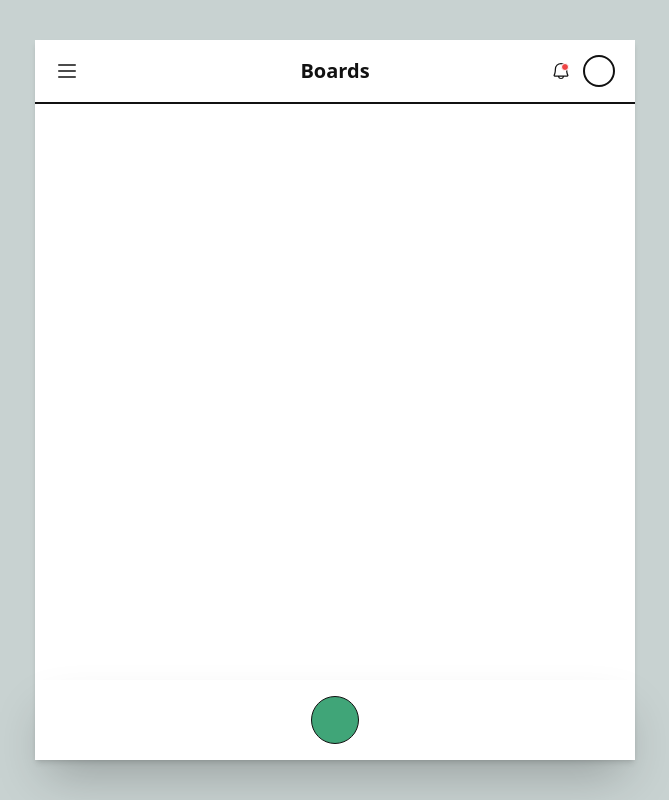
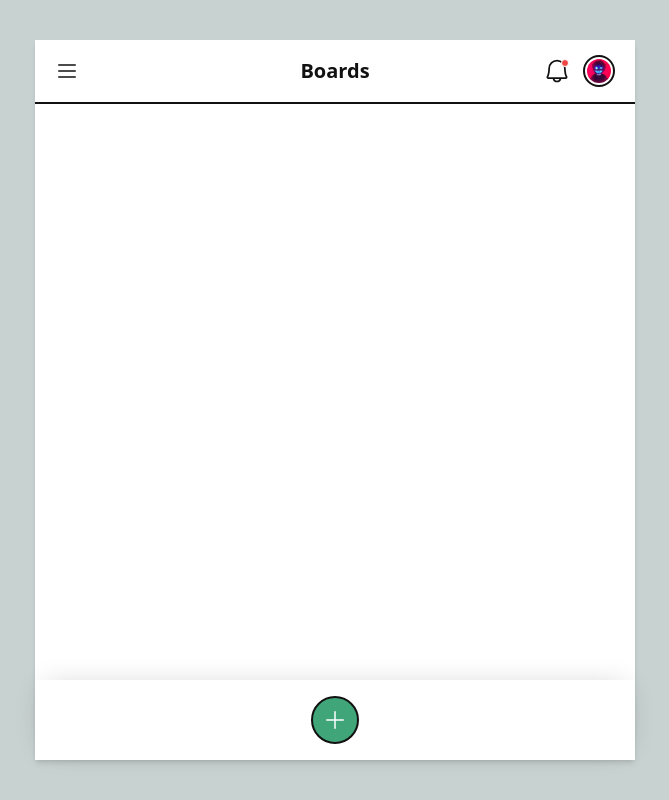
Before and after one commit to ark1111/todo-list-1, a React (Vite) app: page / in a window 1280 px wide. Shown: the whole page, without its empty margins (305-974 px from the left). Built offline with nearby package versions, Linux system fonts and the light colour scheme.

Commit message:
feat: main Header and NewTask in boards page

```diff
--- /dev/null
+++ b/src/assets/icons/PlusIcon.tsx
@@ -0,0 +1,18 @@
+type Props = {
+  width?: string;
+};
+
+const PlusIcon = ({ width }: Props) => {
+  return (
+    <svg
+      xmlns="http://www.w3.org/2000/svg"
+      width={width || "24"}
+      fill="currentColor"
+      viewBox="0 0 256 256"
+    >
+      <path d="M224,128a8,8,0,0,1-8,8H136v80a8,8,0,0,1-16,0V136H40a8,8,0,0,1,0-16h80V40a8,8,0,0,1,16,0v80h80A8,8,0,0,1,224,128Z"></path>
+    </svg>
+  );
+};
+
+export default PlusIcon;
--- a/src/components/header/Header.tsx
+++ b/src/components/header/Header.tsx
@@ -1,5 +1,6 @@
 import BellIcon from "../../assets/icons/BellIcon";
 import ListIcon from "../../assets/icons/ListIcon";
+import defaultAvatar from "../../assets/avatars/avatar-1.png";
 
 const Header = () => {
   return (
@@ -9,11 +10,13 @@ const Header = () => {
       </div>
       <div className="text-xl font-bold text-text-main">Boards</div>
       <div className="flex items-center gap-x-3 absolute right-5">
-        <div className="w-5 h-5 flex items-center justify-center relative text-text-main cursor-pointer">
-          <BellIcon />
-          <div className="w-1.5 h-1.5 rounded-full bg-red-500 absolute translate-x-1 -translate-y-1 border border-background box-content"></div>
+        <div className="w-7 h-7 flex items-center justify-center relative text-text-main cursor-pointer">
+          <BellIcon width="28" />
+          <div className="w-1.5 h-1.5 rounded-full bg-red-500 absolute translate-x-2 -translate-y-2 border border-background box-content"></div>
         </div>
-        <div className="w-8 h-8 rounded-full p-1 border-2 border-divider cursor-pointer"></div>
+        <div className="w-8 h-8 rounded-full overflow-hidden flex items-center justify-center p-0.5 border-2 border-divider cursor-pointer">
+          <img src={defaultAvatar} alt="avatar" className="w-full h-full rounded-full object-cover" />
+        </div>
       </div>
     </div>
   );
--- a/src/pages/boards/NewTask.tsx
+++ b/src/pages/boards/NewTask.tsx
@@ -1,9 +1,13 @@
 // type Props = {}
+
+import PlusIcon from "../../assets/icons/PlusIcon";
 
 const NewTask = () => {
   return (
-    <div className="w-full h-20 fixed md:absolute bottom-0 left-0 z-20 shadow-2xl flex items-center justify-center">
-      <div className="w-12 h-12 rounded-full flex items-center justify-center border border-divider bg-primary"></div>
+    <div className="w-full h-20 fixed md:absolute bottom-0 left-0 z-20 shadow-3xl flex items-center justify-center">
+      <div className="w-12 h-12 rounded-full flex items-center justify-center border-2 border-divider bg-primary text-text-onPrimary cursor-pointer">
+        <PlusIcon />
+      </div>
     </div>
   );
 };
--- a/tailwind.config.js
+++ b/tailwind.config.js
@@ -13,7 +13,11 @@ export default {
         },
         text: {
           main: "#111111",
+          onPrimary: "#ffffff",
         },
+      },
+      boxShadow: {
+        "3xl": "0px -3px 30px -10px rgba(0,0,0,0.2)",
       },
     },
   },
```
Also changed, not shown: src/assets/avatars/avatar-1.png (added).
